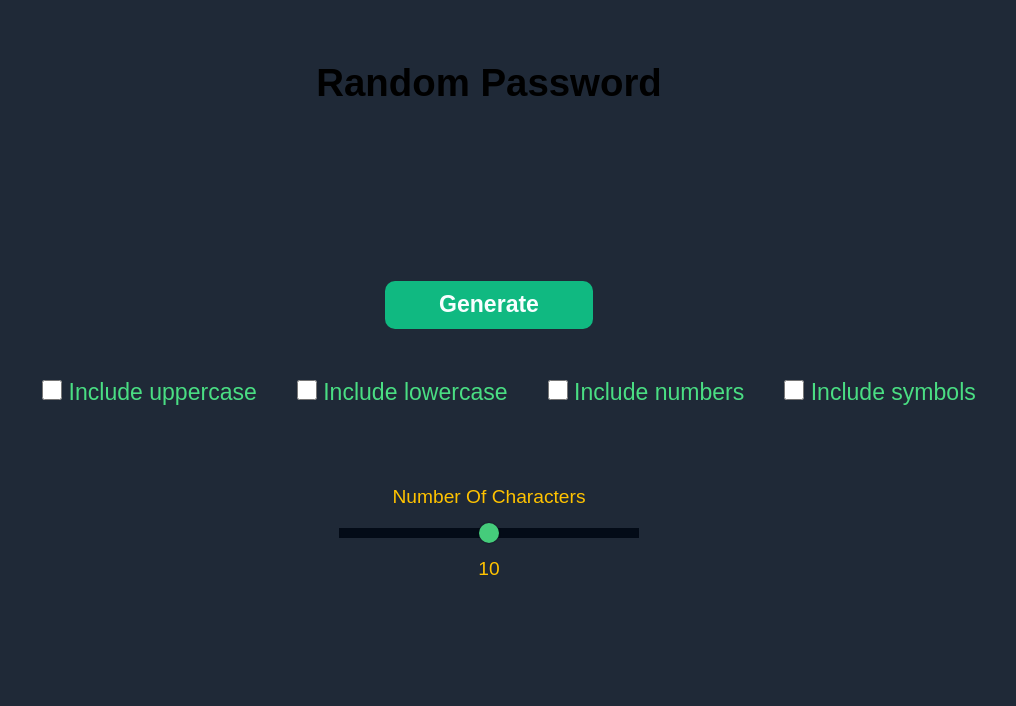
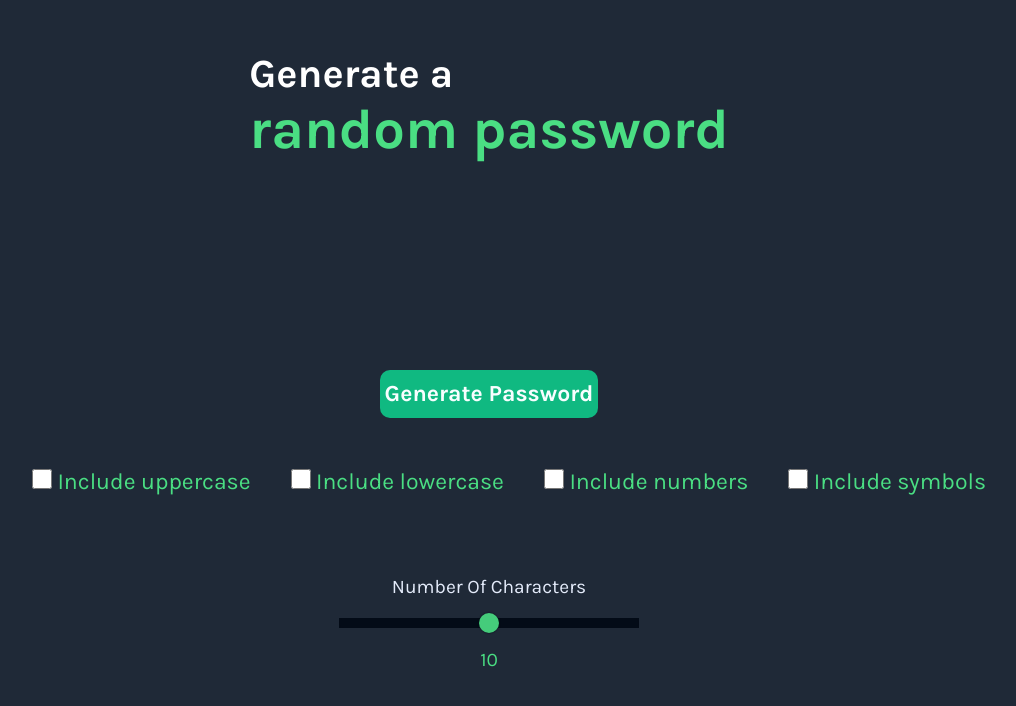
Before and after one commit to mostafa-mahmood/Random-Password-Generator, a plain HTML site: page index.html in a window 1280 px wide. Shown: the whole page, without its empty margins (151-1167 px from the left). Drawn offline with Linux system fonts and the light colour scheme.

Commit message:
Update index.html

```diff
--- a/index.html
+++ b/index.html
@@ -5,11 +5,17 @@
     <meta name="viewport" content="width=device-width, initial-scale=1.0">
     <title>Password generator</title>
     <link rel="stylesheet" href="Password.css">
+    <link rel="preconnect" href="https://fonts.googleapis.com">
+    <link rel="preconnect" href="https://fonts.gstatic.com" crossorigin>
+    <link href="https://fonts.googleapis.com/css2?family=Karla:ital,wght@0,200..800;1,200..800&family=Lato:ital,wght@0,100;0,300;0,400;0,700;0,900;1,100;1,300;1,400;1,700;1,900&family=Montserrat:ital,wght@0,100..900;1,100..900&family=Nanum+Gothic&family=Quicksand:wght@300..700&family=Rubik:ital,wght@0,300..900;1,300..900&display=swap" rel="stylesheet">
 </head>
 <body>
-    <h1>Random Password</h1>
+        <div class="title">
+            <h1 id="f">Generate a</h1>
+            <h1 id="s">random password</h1>
+        </div>
         <div id="password_container"></div>
-    <button onclick="Generate_Password()">Generate</button>
+        <button onclick="Generate_Password()">Generate Password</button>
         <div class="choices">
             <div class="a">
                 <input type="checkbox" id="upper">
@@ -29,10 +35,11 @@
             </div>
         </div>
         <div class="range">
-        <label id="Num_of_char" for="character_range" style="color: #ffc300;">Number Of Characters</label>
+            <label id="Num_of_char" for="character_range" style="color: #e4ebfa;">Number Of Characters</label>
             <input type="range" id="character_range" min="0" max="20" value="10" oninput="update_value()">
-        <span id="Displayvalue" style="padding-top: 20px; color: #ffc300;">10</span>
+            <span id="Displayvalue" style="padding-top: 20px; color: #4ade83;">10</span>
         </div>
+
     <script src="Password.js"></script>
 </body>
 </html>
```
Lines whose indentation alone changed are shown as unchanged.
